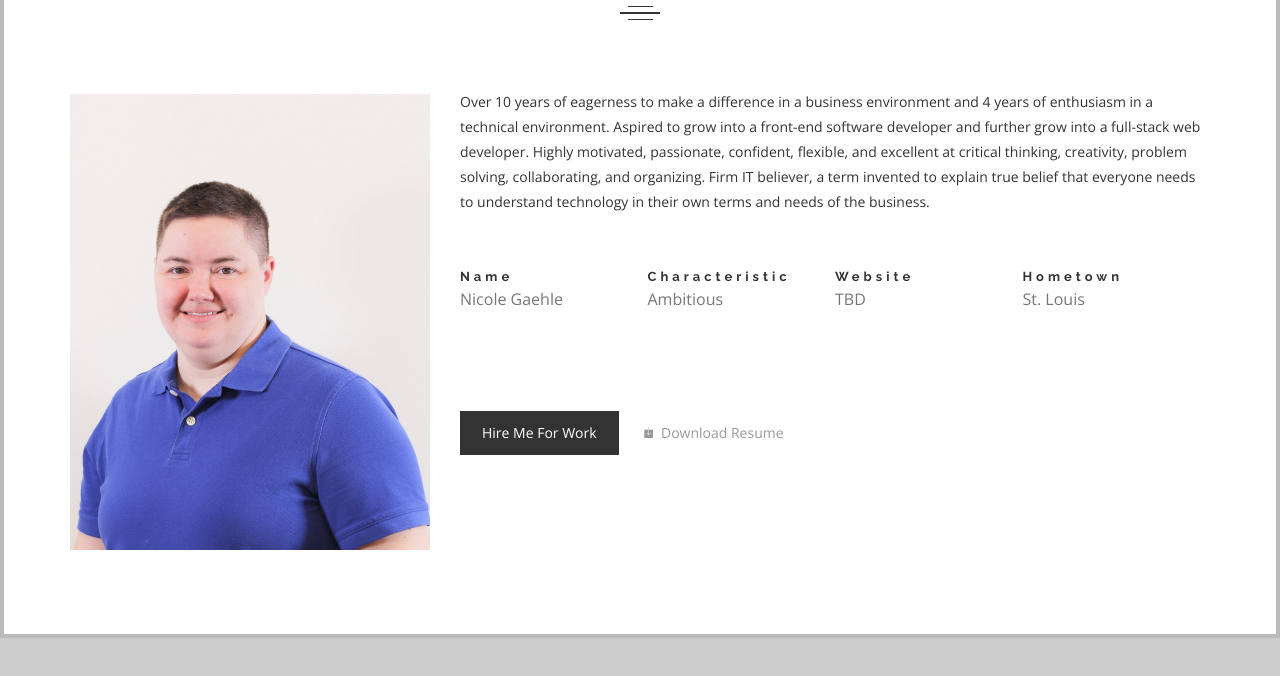
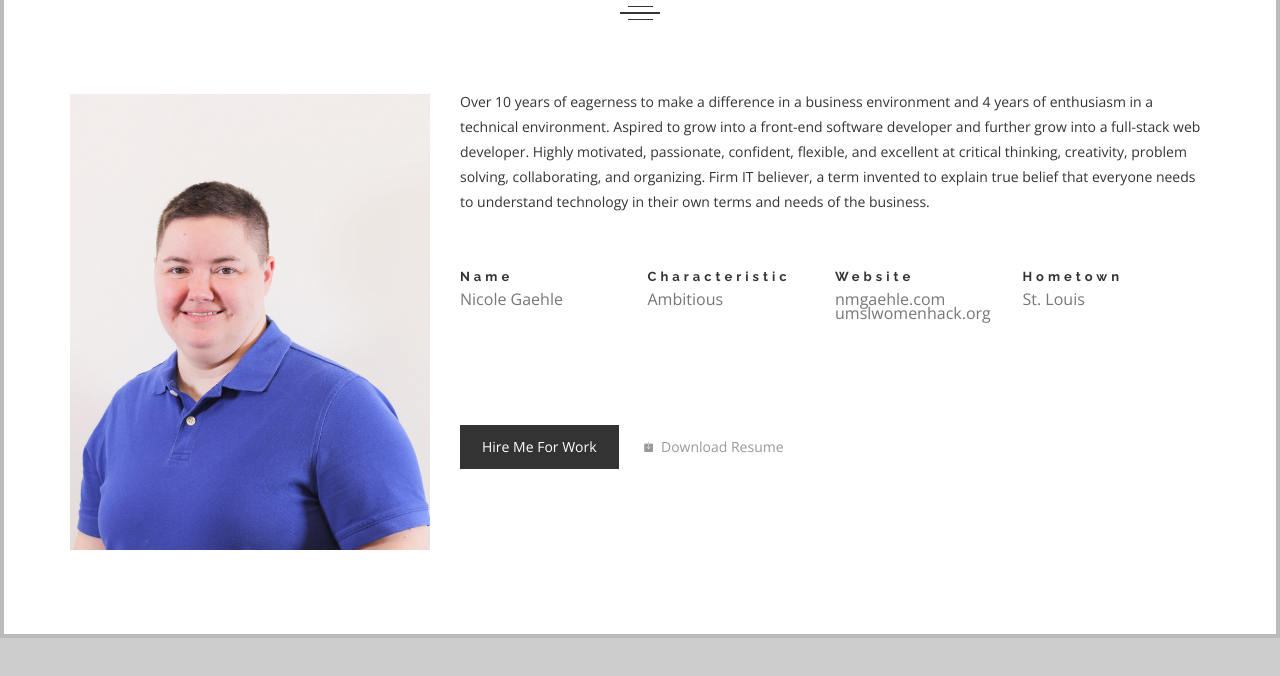
Before and after one commit to ngaehle/personal-site, a plain HTML site: page index.html in a window 1280 px wide. Both pictures are taken after a click on the link "ABOUT ME". Shown: the part 162-838 px from the top of the page. Drawn offline with nearby package versions, Linux system fonts and the light colour scheme; files whose address does not match are found by name; a web font is replaced by a local one.

Commit message:
Update index.html

```diff
--- a/index.html
+++ b/index.html
@@ -211,7 +211,7 @@
                                 <li>
                                     <div class='inner'>
                                         <h4>Website</h4>
-                                        <p>TBD</p>
+                                        <p>nmgaehle.com <br> umslwomenhack.org</p>
                                     </div>
                                 </li>
                                 <li>
```
